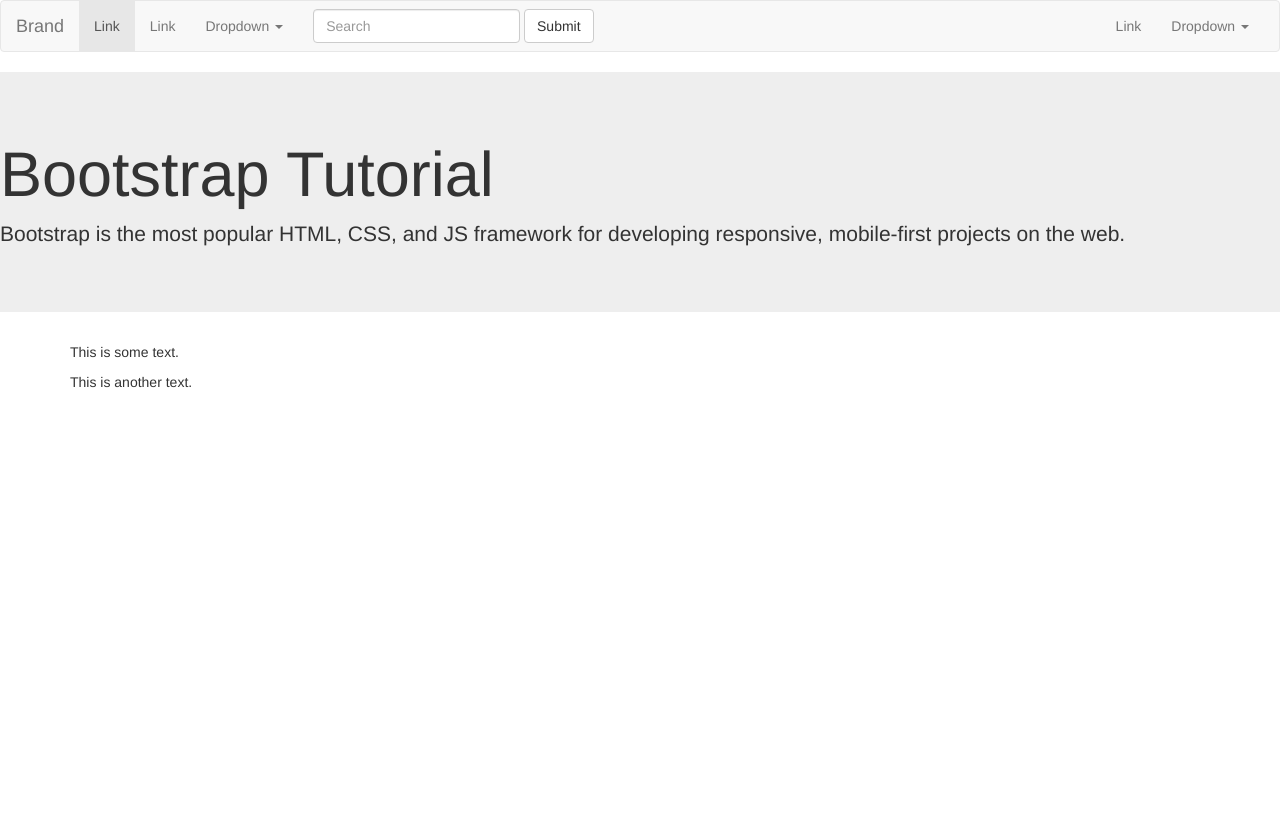
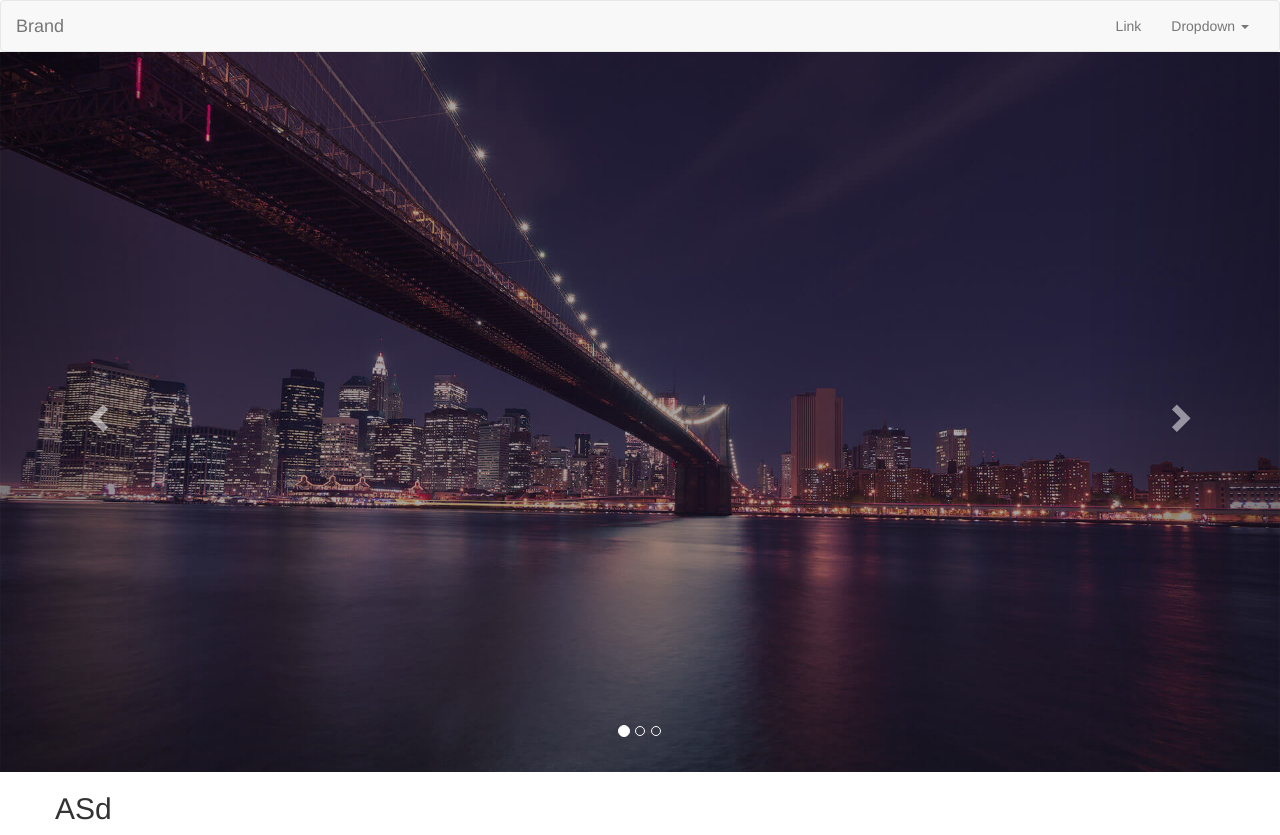
Before and after one commit to rremani/site, a Django app: page / in a window 1280 px wide. Before the commit the page ends 388 px from the top, so only its background shows below. Run offline with Django 3.2, Linux system fonts and the light colour scheme; some libraries are stand-ins or nearby versions.

Commit message:
carousel setted up

```diff
--- a/server/templates/main/index.html
+++ b/server/templates/main/index.html
@@ -6,6 +6,11 @@
     {% include 'css.html' %}
     <title>asdad</title>
 </head>
+<style>
+    .navbar{
+        margin-bottom: 0px !important;
+    }
+</style>
 <body>
 <nav class="navbar navbar-default">
     <div class="container-fluid">
@@ -19,31 +24,8 @@
             </button>
             <a class="navbar-brand" href="#">Brand</a>
         </div>
-
         <!-- Collect the nav links, forms, and other content for toggling -->
         <div class="collapse navbar-collapse" id="bs-example-navbar-collapse-1">
-            <ul class="nav navbar-nav">
-                <li class="active"><a href="#">Link <span class="sr-only">(current)</span></a></li>
-                <li><a href="#">Link</a></li>
-                <li class="dropdown">
-                    <a href="#" class="dropdown-toggle" data-toggle="dropdown" role="button" aria-haspopup="true" aria-expanded="false">Dropdown <span class="caret"></span></a>
-                    <ul class="dropdown-menu">
-                        <li><a href="#">Action</a></li>
-                        <li><a href="#">Another action</a></li>
-                        <li><a href="#">Something else here</a></li>
-                        <li role="separator" class="divider"></li>
-                        <li><a href="#">Separated link</a></li>
-                        <li role="separator" class="divider"></li>
-                        <li><a href="#">One more separated link</a></li>
-                    </ul>
-                </li>
-            </ul>
-            <form class="navbar-form navbar-left">
-                <div class="form-group">
-                    <input type="text" class="form-control" placeholder="Search">
-                </div>
-                <button type="submit" class="btn btn-default">Submit</button>
-            </form>
             <ul class="nav navbar-nav navbar-right">
                 <li><a href="#">Link</a></li>
                 <li class="dropdown">
@@ -51,23 +33,48 @@
                     <ul class="dropdown-menu">
                         <li><a href="#">Action</a></li>
                         <li><a href="#">Another action</a></li>
-                        <li><a href="#">Something else here</a></li>
-                        <li role="separator" class="divider"></li>
-                        <li><a href="#">Separated link</a></li>
                     </ul>
                 </li>
             </ul>
         </div><!-- /.navbar-collapse -->
     </div><!-- /.container-fluid -->
 </nav>
-<div class="jumbotron">
-    <h1>Bootstrap Tutorial</h1>
-    <p>Bootstrap is the most popular HTML, CSS, and JS framework for developing responsive,
-        mobile-first projects on the web.</p>
+<div id="myCarousel" class="carousel slide" data-ride="carousel">
+    <!-- Indicators -->
+    <ol class="carousel-indicators">
+        <li data-target="#myCarousel" data-slide-to="0" class="active"></li>
+        <li data-target="#myCarousel" data-slide-to="1"></li>
+        <li data-target="#myCarousel" data-slide-to="2"></li>
+    </ol>
+    <!-- Wrapper for slides -->
+    <div class="carousel-inner" role="listbox">
+        <div class="item active">
+            <img src="{% static 'assets/img/bg-1.jpg' %}" height="400">
+        </div>
+
+        <div class="item">
+            <img src="{% static 'assets/img/bg-2.jpg' %}" height="400">
+        </div>
+
+        <div class="item">
+            <img src="{% static 'assets/img/bg-3.jpg' %}" height="400">
+        </div>
+
+    </div>
+    <!-- Left and right controls -->
+    <a class="left carousel-control" href="#myCarousel" role="button" data-slide="prev">
+        <span class="glyphicon glyphicon-chevron-left" aria-hidden="true"></span>
+        <span class="sr-only">Previous</span>
+    </a>
+    <a class="right carousel-control" href="#myCarousel" role="button" data-slide="next">
+        <span class="glyphicon glyphicon-chevron-right" aria-hidden="true"></span>
+        <span class="sr-only">Next</span>
+    </a>
 </div>
 <div class="container">
-    <p>This is some text.</p>
-    <p>This is another text.</p>
+    <div class="row">
+        <h2>ASd</h2>
+    </div>
 </div>
 {% include 'script.html' %}
 </body>
```
Also changed, not shown: server/static/assets/img/bg-1.jpg (added), server/static/assets/img/bg-2.jpg (added), server/static/assets/img/bg-3.jpg (added).
